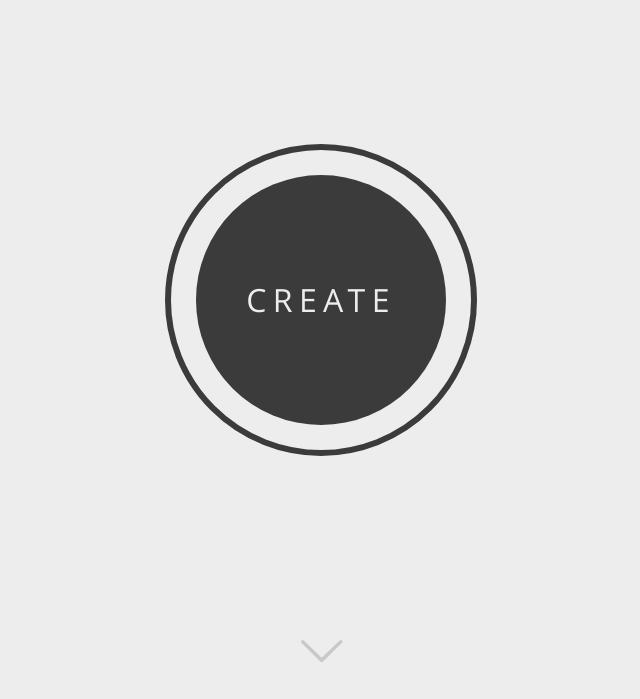
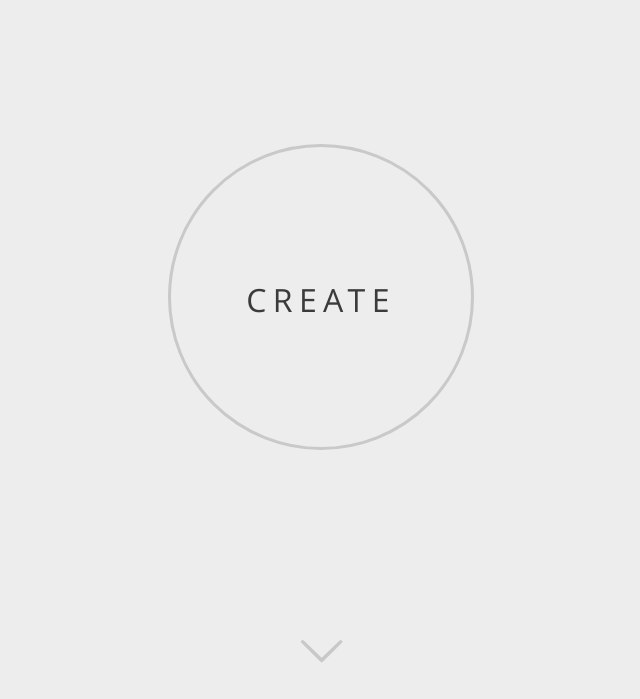
Before and after one commit to nickalto/website, a web app: file index.html in a window 1280 px wide. Shown: the top 699 px of the page, without its empty margins (319-959 px from the left). Run offline with its HTML, style and script files only (its server is not run), Linux system fonts and the light colour scheme.

Commit message:
Update media_queries.css

```diff
--- a/css/media_queries.css
+++ b/css/media_queries.css
@@ -42,7 +42,7 @@ p {
 
 .ring {
   position: absolute;
-  border: solid 6px #3c3b3b;
+  border: solid 3px rgba(60, 59, 59, 0.2);
   width: 300px;
   height: 300px;
   border-radius: 50%;
@@ -59,12 +59,12 @@ p {
   margin: 0 auto;
   left: 0;
   right: 0;
-  background: #3c3b3b;
+  background: #ededed;
   border: none; }
   .circle p {
     text-align: center;
     margin: 0;
-    color: #ededed;
+    color: #3c3b3b;
     letter-spacing: 0.2em;
     font-size: 2em; }
 
```
